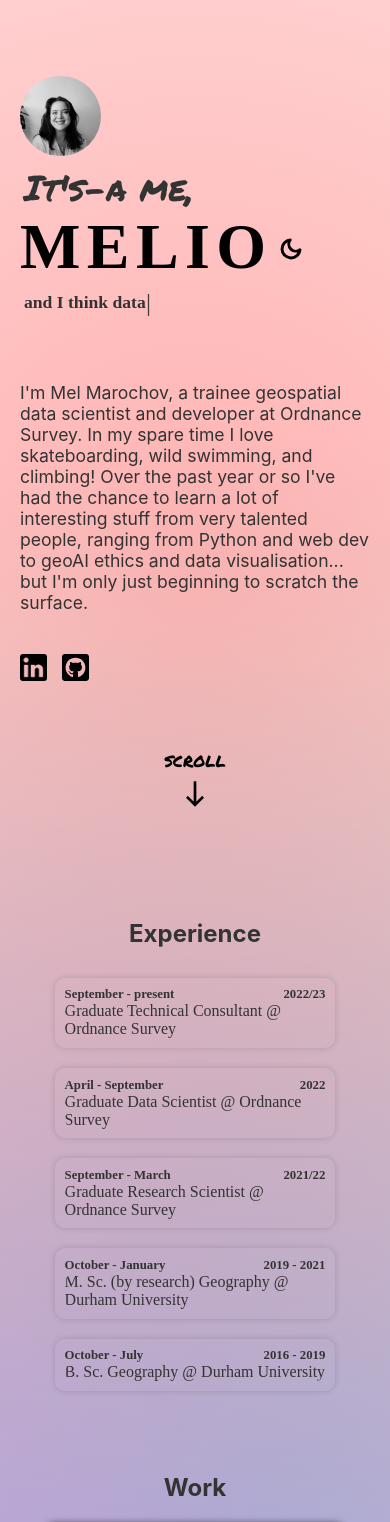
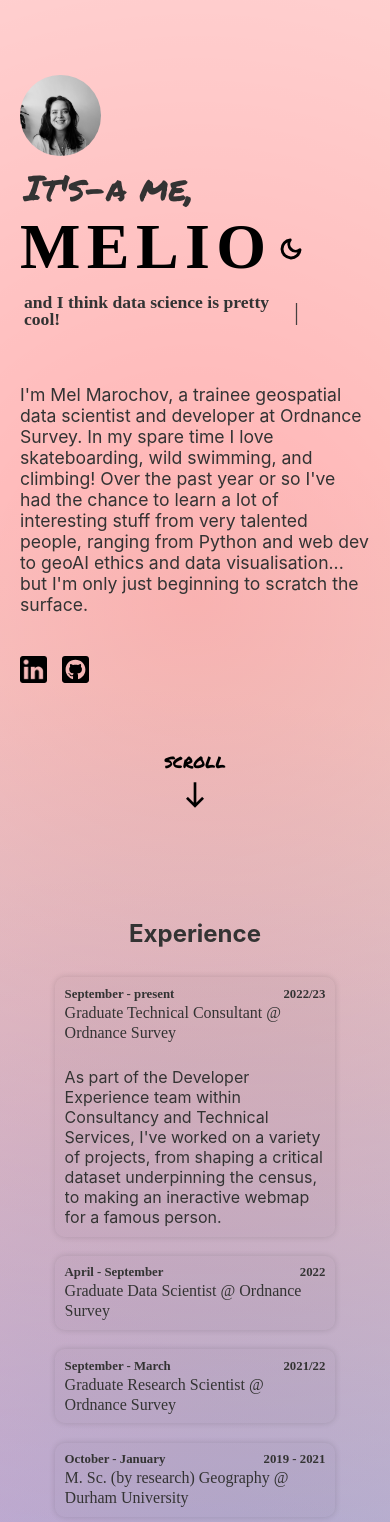
Before and after one commit to MMarochov/website, a Svelte app: page / in a window 390 px wide. Shown: the top 1522 px of the page. Built offline with nearby package versions, Linux system fonts and the light colour scheme; a web font is replaced by a local one.

Commit message:
add fully responsive and accessible timeline component

```diff
--- a/src/App.svelte
+++ b/src/App.svelte
@@ -4,8 +4,8 @@
   import ScrollToTop from "./components/ScrollToTop.svelte";
   import ScrollArrow from "./components/ScrollArrow.svelte";
   import Social from "./components/Social.svelte";
+  import Timeline from "./components/Timeline.svelte";
   import About from "./sections/About.svelte";
-  import Experience from "./sections/Experience.svelte";
   import Work from "./sections/Work.svelte";
   import { darkMode } from "./stores/darkMode.js";
   const experiences = [
@@ -67,7 +67,11 @@
     </Name>
     <About>
       I'm Mel Marochov, a trainee geospatial data scientist and developer at
-      Ordnance Survey. In my spare time I love skateboarding, wild swimming, and climbing! Over the past year or so I've had the chance to learn a lot of interesting stuff from very talented people, ranging from Python and web dev to geoAI ethics and data visualisation... but I'm only just beginning to scratch the surface.
+      Ordnance Survey. In my spare time I love skateboarding, wild swimming, and
+      climbing! Over the past year or so I've had the chance to learn a lot of
+      interesting stuff from very talented people, ranging from Python and web
+      dev to geoAI ethics and data visualisation... but I'm only just beginning
+      to scratch the surface.
       <!--  At work I've been learning stuff from really talented people,
       from a wee bit of Python to a fair amount of web dev... but mainly just an
       outrageous number of keyboard shortcuts. -->
@@ -78,15 +82,16 @@
   <ScrollToTop />
   <section id="experience">
     <h2>Experience</h2>
-    <!-- To edit experience entries, edit the experiences variable declared above -->
+    <!-- To edit experience entries on the timeline, edit the experiences variable declared above -->
     {#each experiences as e}
-      <Experience>
-        <span slot="year">{e.years}</span>
-        <span slot="months">{e.months}</span>
-        <span slot="role">{e.role}</span>
-        <span slot="org">{e.org}</span>
-        <span slot="description">{e.description}</span>
-      </Experience>
+      <Timeline
+        open={e.open}
+        org={e.org}
+        role={e.role}
+        months={e.months}
+        years={e.years}
+        description={e.description}
+      />
     {/each}
   </section>
   <section id="work">
--- a/src/components/Name.svelte
+++ b/src/components/Name.svelte
@@ -25,7 +25,7 @@
     </div>
     <Typed
       strings={[
-        "I'm 64% sure I'm a developer,",
+        "I'm a developer,",
         "and I think data science is pretty cool!",
         "oh also, the Earth is flat.",
       ]}
--- /dev/null
+++ b/src/components/Timeline.svelte
@@ -0,0 +1,189 @@
+<!-- ExperienceEntry.svelte -->
+<script>
+  // Imports
+  import { slide } from "svelte/transition";
+
+  // Props
+  export let open;
+  export let org;
+  export let role;
+  export let months;
+  export let years;
+  export let description;
+
+  let isOpen = false;
+  const toggle = () => (isOpen = !isOpen);
+  if (open) isOpen = true;
+</script>
+
+<article id="timeline">
+  <section id="timeline-entry">
+    <div id="date">
+      <p>{months}</p>
+      <p>{years}</p>
+    </div>
+    <summary id="panel" on:click={toggle}>
+      <button>
+        {role} @ {org}
+      </button>
+      {#if isOpen}
+        <p id="description" transition:slide={{ duration: 300 }}>
+          {description}
+        </p>
+      {/if}
+    </summary>
+  </section>
+</article>
+
+<style>
+  #timeline {
+    width: 100%;
+    max-width: 960px;
+    display: flex;
+  }
+
+  #timeline-entry {
+    position: relative;
+    width: 100%;
+    margin: 0px;
+    padding: 0.6rem 0 0.6rem;
+    display: flex;
+    justify-content: space-around;
+    align-items: center;
+  }
+
+  #date {
+    width: 15%;
+    padding-top: 0.3rem;
+    font-family: "Lucida Sans Typewriter";
+    font-size: 0.8rem;
+    font-weight: bold;
+  }
+
+  p {
+    margin: 0;
+  }
+
+  #panel {
+    display: flex;
+    flex-direction: column;
+    justify-content: center;
+    align-items: flex-start;
+    width: 70%;
+    overflow: hidden;
+    position: relative;
+    border-radius: 10px;
+    box-shadow: 0 0 6px rgba(0, 0, 0, 0.148);
+    padding: 1rem;
+    cursor: pointer;
+  }
+
+  #panel:hover {
+    background: rgba(0, 0, 0, 0.023);
+    border-radius: 10px;
+  }
+
+  button {
+    display: contents;
+    border: none;
+    background: none;
+    color: inherit;
+    cursor: pointer;
+    font-family: "Lucida Sans Typewriter";
+  }
+
+  #description {
+    text-align: left;
+    padding-top: 15px;
+  }
+
+  #timeline-entry:before {
+    top: 0;
+    bottom: 0;
+    left: 20%;
+    position: absolute;
+    content: "";
+    width: 0.1rem;
+    background: #000;
+    box-shadow: 1px 1px 6px #0000003a, -1px -1px 6px #0000001f;
+  }
+
+  #timeline-entry:after {
+    content: "";
+    height: 0.1rem;
+    width: 0.8rem;
+    left: 20%;
+    background: #000;
+    position: absolute;
+    box-shadow: 1px 1px 6px #0000003a, -1px -1px 6px #0000001f;
+  }
+
+  @media only screen and (max-width: 1050px) {
+    #timeline {
+      max-width: 80%;
+    }
+
+    #timeline-entry {
+      justify-content: center;
+      align-items: center;
+      display: block;
+      text-align: left;
+    }
+
+    #timeline-entry:before {
+      display: none;
+    }
+
+    #timeline-entry:after {
+      display: none;
+    }
+
+    #panel {
+      box-shadow: 0 0 6px rgba(0, 0, 0, 0.148);
+      width: 100%;
+      align-items: flex-end;
+    }
+
+    #date {
+      position: absolute;
+      padding-left: 1rem;
+      width: 40%;
+    }
+
+    #description {
+      padding-top: 25px;
+    }
+  }
+
+  @media only screen and (max-width: 810px) {
+    #timeline {
+      padding: 0.6rem 0 0.6rem;
+    }
+
+    #timeline-entry {
+      display: flex;
+      flex-direction: column;
+      border-radius: 10px;
+      box-shadow: 0 0 6px rgba(0, 0, 0, 0.148);
+      justify-content: left;
+      padding: 0.6rem;
+      background: rgba(0, 0, 0, 0.023);
+    }
+
+    #date {
+      position: unset;
+      width: 100%;
+      display: flex;
+      justify-content: space-between;
+      flex-direction: row;
+      padding: 0;
+    }
+
+    #panel {
+      box-shadow: none;
+      padding: 0;
+      background: 0;
+      align-items: flex-start;
+    }
+  }
+</style>
--- a/src/sections/Experience.svelte
+++ /dev/null
@@ -1,183 +0,0 @@
-<!-- Experience.svelte -->
-<script>
-  import { slide } from "svelte/transition";
-
-  let isOpen = false;
-  const toggle = () => (isOpen = !isOpen);
-</script>
-
-<div class="wrapper">
-  <ul class="timeline">
-    <li>
-      <p class="time">
-        <slot name="months" />
-        <slot name="year" />
-      </p>
-      <details class="panel">
-        <summary on:click={toggle}>
-          <p><slot name="role" /> @ <slot name="org" /></p>
-        </summary>
-
-        {#if isOpen}
-          <p class="description" transition:slide={{ duration: 300 }}>
-            <slot name="description" />
-          </p>
-        {/if}
-      </details>
-    </li>
-  </ul>
-</div>
-
-<style>
-  .wrapper {
-    width: 100%;
-    max-width: 960px;
-    display: flex;
-    justify-content: center;
-  }
-
-  .timeline {
-    list-style: none;
-    padding: 10px 0 10px;
-    position: relative;
-    width: 100%;
-    margin: 0px;
-  }
-
-  .time {
-    position: relative;
-    display: flex;
-    flex-direction: column;
-    margin: 0;
-    width: 15%;
-    padding-top: 0.3rem;
-    font-family: "Lucida Sans Typewriter";
-    font-size: .8rem;
-    font-weight: bold;
-  }
-
-  p {
-    margin: 0;
-  }
-
-  .timeline li {
-    position: relative;
-    display: flex;
-    justify-content: space-around;
-    align-items: center;
-  }
-
-  .timeline .panel {
-    width: 70%;
-    overflow: hidden;
-    position: relative;
-    border-radius: 10px;
-    box-shadow: 0 0 6px rgba(0, 0, 0, 0.148);padding: 1rem;
-  }
-
-  .timeline .description {
-    width: none;
-    padding-top: 15px;
-    border-radius: 10px;
-    text-align: left;
-  }
-
-  .timeline summary {
-    user-select: none;
-    cursor: pointer;
-    /* padding: 1rem; */
-    display: flex;
-    font-family: "Lucida Sans Typewriter";
-  }
-
-  .timeline .panel:hover {
-    background: rgba(0, 0, 0, 0.023);
-    border-radius: 10px;
-  }
-
-  .timeline:before {
-    top: 0;
-    bottom: 0;
-    left: 20%;
-    position: absolute;
-    content: "";
-    width: 0.1rem;
-    background: #000;
-    box-shadow: 1px 1px 6px #0000003a, -1px -1px 6px #0000001f;
-  }
-
-  .timeline li:before {
-    content: "";
-    height: 0.1rem;
-    width: 0.8rem;
-    left: 20%;
-    top: 28px;
-    background: #000;
-    position: absolute;
-    box-shadow: 1px 1px 6px #0000003a, -1px -1px 6px #0000001f;
-  }
-
-  @media only screen and (max-width: 1050px) {
-    .wrapper {
-      /* width: 100%; */
-      max-width: 80%;
-    }
-    .timeline:before {
-      display: none;
-    }
-    .timeline li:before {
-      display: none;
-    }
-
-    .timeline li {
-      justify-content: center;
-      align-items: center;
-      display: block;
-      text-align: left;
-    }
-    .timeline summary {
-      flex-direction: row-reverse;
-    }
-
-    .timeline .panel {
-      box-shadow: 0 0 6px rgba(0, 0, 0, 0.148);
-      width: 100%;
-    }
-
-    .time {
-      position: absolute;
-      padding-left: 1rem;
-      width: 40%;
-    }
-
-    .timeline .description {
-    padding-top: 25px;
-  }
-
-  @media only screen and (max-width: 810px) {
-    .timeline li {
-      display: flex;
-      flex-direction: column;
-      border-radius: 10px;
-      box-shadow: 0 0 6px rgba(0, 0, 0, 0.148);
-      justify-content: left;
-      padding: .6rem;
-      /* background: rgba(0, 0, 0, 0.023); */
-    }
-    .time {
-      position: unset;
-      width: 100%;
-      flex-direction: row;
-      justify-content: space-between;
-      padding: 0;
-    }
-    .timeline .panel {
-      box-shadow: none;
-      padding: 0;
-      background: 0;
-    }
-    .timeline summary {
-      flex-direction: row;
-    }
-  }}
-</style>
```
